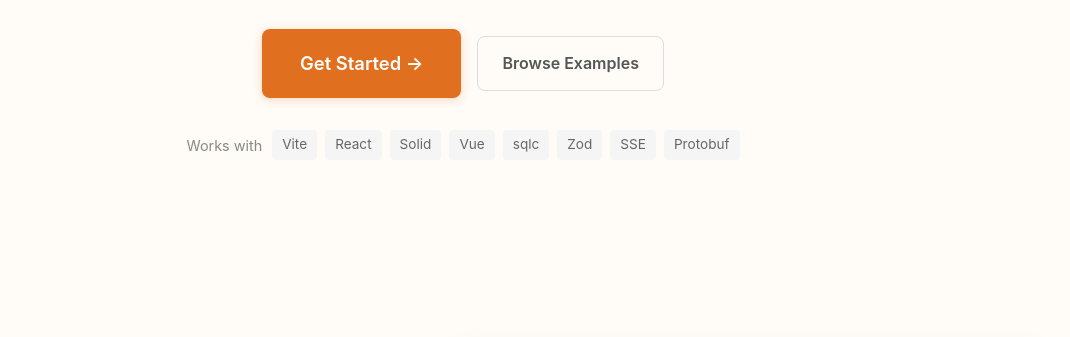
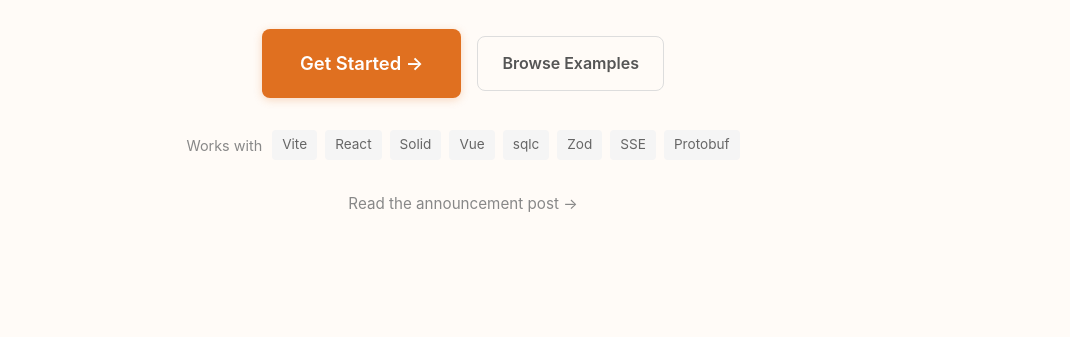
Before and after one commit to broady/tygorsite, a website: page index.html in a window 1280 px wide. Shown: the part 417-754 px from the top of the page, without its empty margins (177-1247 px from the left). Drawn offline with Linux system fonts and the light colour scheme.

Commit message:
Add announcement blog post CTA link to hero section
Link appears below "Works with" badges, linking to /blog/hello-tygor/

```diff
--- a/index.html
+++ b/index.html
@@ -49,6 +49,7 @@
           <a href="https://github.com/broady/tygor/tree/main/examples/protobuf" target="_blank">Protobuf</a>
         </span>
       </div>
+      <p class="announcement-link"><a href="/blog/hello-tygor/">Read the announcement post &rarr;</a></p>
     </section>
   </div>
 
@@ -164,14 +165,14 @@
         <div class="install-option">
           <h3>New project (Vite, SolidJS)</h3>
           <div class="install-code">
-            <span class="prompt">$</span>bunx degit broady/tygor/examples/starter-solid#v0.8.2 my-app<br>
+            <span class="prompt">$</span>bunx degit broady/tygor/examples/starter-solid my-app<br>
             <span class="prompt">$</span>cd my-app && bun i && bun dev
           </div>
         </div>
         <div class="install-option">
           <h3>With sqlc (SQLite)</h3>
           <div class="install-code">
-            <span class="prompt">$</span>bunx degit broady/tygor/examples/with-sqlc#v0.8.2 my-app<br>
+            <span class="prompt">$</span>bunx degit broady/tygor/examples/with-sqlc my-app<br>
             <span class="prompt">$</span>cd my-app && bun i && bun dev
           </div>
           <p class="install-note">Type-safe from SQL to browser</p>
--- a/landing.css
+++ b/landing.css
@@ -137,6 +137,21 @@ body {
   justify-content: center;
   flex-wrap: wrap;
   align-items: center;
+}
+
+.announcement-link {
+  margin-top: 32px;
+  font-size: 0.95rem;
+}
+
+.announcement-link a {
+  color: #888;
+  text-decoration: none;
+  transition: color 0.15s ease;
+}
+
+.announcement-link a:hover {
+  color: #e07020;
 }
 
 .btn {
```
